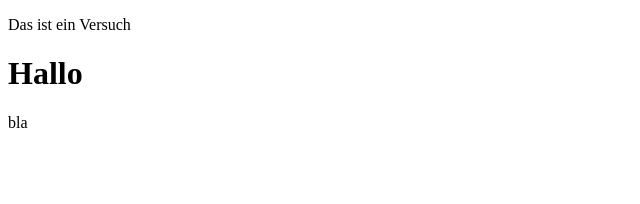
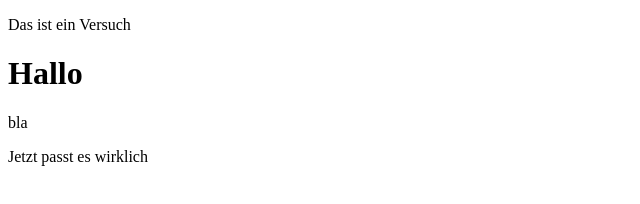
Before and after one commit to CathrinGradinger22/APMG22025, a plain HTML site: page index.html in a window 1280 px wide. Shown: the whole page, without its empty margins (0-640 px from the left). Drawn offline with Linux system fonts and the light colour scheme.

Commit message:
Added important things

```diff
--- a/index.html
+++ b/index.html
@@ -9,5 +9,6 @@
     <p>Das ist ein Versuch </p>
   <h1> Hallo </h1>
 <p>bla</p>
+<p>Jetzt passt es wirklich</p>
 </body>
 </html>
```
